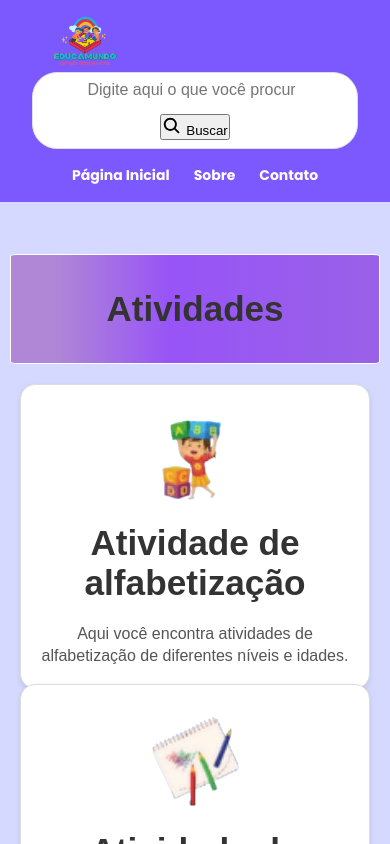
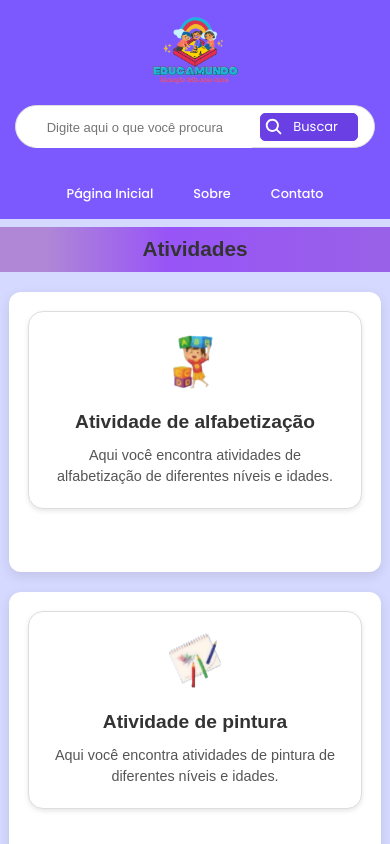
Before and after one commit to LeviGabriel867/EducaMundo, a React (Vite) app in the folder front-end/: page /Activities in a window 390 px wide. Shown: the top 844 px of the page. Built offline with nearby package versions, Linux system fonts and the light colour scheme.

Commit message:
style: Estilização de terla de atividades e barra de pesquisa

```diff
--- a/front-end/src/components/Pages/activities/Activities.css
+++ b/front-end/src/components/Pages/activities/Activities.css
@@ -1,132 +1,84 @@
-.father {
-    display: flex;
-    align-items: center;
-    flex-direction: column;
-    justify-content: center;
-}
-/* UploadActivities.css */
-
-.containerActivities {
-    width: 100%;
-    padding: 20px;
-    box-sizing: border-box;
-    text-align: center; /* Centraliza o título */
-}
-
-.containerActivities h1 {
-    font-size: 2.2rem; /* Reduz o tamanho da fonte do título */
-    margin-bottom: 20px;
-}
-
-.containerActivities ul {
-    list-style: none; /* Remove os marcadores da lista */
-    padding: 0;
-}
-
-.containerActivities li {
-    margin-bottom: 20px;
-    padding: 15px;
-    border: 1px solid #ddd;
-    border-radius: 8px;
-    text-align: left; /* Alinha o conteúdo do item à esquerda */
-}
-
-.containerActivities h2 {
-    font-size: 1.5rem;
-    margin-bottom: 10px;
-}
-
-.containerActivities h3 {
-    font-size: 1.1rem;
-    color: #555;
-}
-
-.containerActivities img {
-    max-width: 100%;
-    height: auto;
-    border-radius: 5px;
-    margin-top: 10px;
-}
-
-.paragraph {
-    display: flex;
-    margin: auto;
-    padding: 10px;
-    text-align: center;
-    background-color: rgb(172, 235, 243);
-    border: 1px solid rgb(255, 255, 255);
-    border-radius: 2%;
-    margin-bottom: 5%;
-    margin-top: 5%;
-    justify-content: center;
-    width: 40%;
-}
-
-.father p {
-    width: auto;
-    text-align: center;
-    margin: auto;
-    font-size: 20px;
-    align-items: center;
-    flex-direction: column;
-}
+/* No seu arquivo Activities.css */
 
 .containerActivities {
     display: flex;
-    flex-direction: column;
-    align-items: center;
+    flex-wrap: wrap;
+    gap: 1.5rem; /* Aumente o GAP se quiser mais espaço ENTRE os cards */
     justify-content: center;
-    gap: 10px;
-    width: 100%; /* Largura total do contêiner */
-    box-sizing: border-box; /* Inclui padding e borda na largura */
+    width: 100%;
+    padding: 20px 0;
+    box-sizing: border-box;
 }
 
-/* Media Query para telas menores que 400px */
-@media (max-width: 400px) {
-    .father {
-        width: 90%; /* Aumenta a largura para preencher a tela */
-        margin: 0 auto; /* Centraliza horizontalmente */
-        padding: 10px; /* Adiciona um pequeno padding */
+.button-activities {
+    background-color: white; /* Garante o fundo branco do card */
+    border-radius: 12px;     /* Cantos mais arredondados (opcional) */
+    box-shadow: 0 4px 12px rgba(0, 0, 0, 0.1); /* Sombra mais pronunciada (opcional) */
+
+    /* --- Chave para aumentar o tamanho --- */
+    flex-basis: 350px;   /* Define uma largura base MAIOR (ajuste o valor) */
+    flex-grow: 1;        /* Permite crescer se houver espaço */
+    max-width: 450px;    /* Define uma largura máxima (ajuste o valor) */
+    padding: 1.5rem;     /* Aumenta o espaçamento INTERNO (ajuste o valor) */
+    min-height: 200px;   /* Define uma altura mínima (opcional, ajuste) */
+    /* --- Fim da chave --- */
+
+    /* Garante que o conteúdo interno se organize bem (se necessário) */
+    display: flex;
+    flex-direction: column;
+    align-items: center; /* Centraliza conteúdo horizontalmente */
+    text-align: center;  /* Centraliza texto */
+    box-sizing: border-box;
+    transition: transform 0.2s ease, box-shadow 0.2s ease; /* Efeito suave (opcional) */
+}
+
+/* Opcional: Efeito hover */
+.button-activities:hover {
+    transform: translateY(-5px);
+    box-shadow: 0 8px 16px rgba(0, 0, 0, 0.15);
+}
+
+
+/* Ajustes nos elementos internos para aproveitar o espaço extra */
+/* (Você PRECISA saber as classes ou tags corretas DENTRO do componente ButtonActivities) */
+/* Exemplo - adapte às suas classes reais */
+.button-activities img { /* Se a imagem estiver diretamente dentro */
+    width: 70px;  /* Aumenta tamanho da imagem (ajuste) */
+    height: 70px;
+    margin-bottom: 1rem; /* Mais espaço abaixo da imagem */
+    object-fit: contain;
+}
+
+.button-activities h1 { /* Se o H1 estiver diretamente dentro */
+    font-size: 1.3rem; /* Aumenta fonte do título (ajuste) */
+    margin-bottom: 0.75rem; /* Espaço abaixo do título */
+}
+
+.button-activities p { /* Se o parágrafo estiver diretamente dentro */
+    font-size: 1rem; /* Aumenta fonte do parágrafo (ajuste) */
+    color: #555;
+    line-height: 1.5;
+}
+
+/* Adapte as Media Queries se necessário para ajustar os tamanhos em telas menores */
+@media (max-width: 480px) {
+    .button-activities {
+        flex-basis: calc(100% - 2rem); /* Ocupa quase toda a largura, com margem */
+        max-width: none; /* Remove limite máximo */
+        padding: 1.2rem;
+        min-height: auto; /* Deixa altura ser automática */
     }
-
-    .paragraph {
-        padding: 6px; /* Reduz o padding */
-        font-size: 14px; /* Reduz o tamanho da fonte */
-        width: 70%; /* Aumenta a largura */
-        margin-top: 3%; /* Ajusta as margens */
-        margin-bottom: 3%;
+    .button-activities img {
+        width: 60px;
+        height: 60px;
     }
-
-    .father p {
-        font-size: 16px; /* Reduz o tamanho da fonte */
+     .button-activities h1 {
+        font-size: 1.2rem;
     }
-
-    .footer p {
-        font-size: 0.75rem; /* Reduz ainda mais para telas menores */
-        width: 95%; /* Aumenta a largura */
-        font-weight: bold;
-        text-align: center; /* Garante que o texto esteja centralizado */
+     .button-activities p {
+        font-size: 0.9rem;
     }
-
     .containerActivities {
-        margin-top: 0;
-        margin-bottom: 0;
-        gap: 1px; /* Reduz o espaçamento entre os botões */
-    }
-
-    .containerActivities p {
-        font-size: 16px; /* Mantém um tamanho legível */
+        gap: 1rem; /* Menor gap em telas pequenas */
     }
 }
-
-/* Media Query para telas menores que 320px */
-@media (max-width: 320px) {
-    .paragraph {
-        font-size: 12px; /* Reduz ainda mais o tamanho da fonte */
-        width: 80%; /* Aumenta a largura */
-    }
-
-    .footer p {
-        font-size: 0.7rem; /* Ajusta ainda mais para telas pequenas */
-    }
-}
--- a/front-end/src/components/Pages/interactiveVideos/InteractiveVideos.css
+++ b/front-end/src/components/Pages/interactiveVideos/InteractiveVideos.css
@@ -23,6 +23,13 @@
     color: #333; /* Adjust as needed */
     text-align: center;
     width: 100%; /*  Good for responsiveness */
+}
+.video-container{
+    width: 80%;
+    margin: 0 auto;
+    align-items: center;
+    justify-content: center;
+    flex-direction: column;
 }
 
 .containerActivities {
--- a/front-end/src/components/Pages/interactiveVideos/InteractiveVideos.jsx
+++ b/front-end/src/components/Pages/interactiveVideos/InteractiveVideos.jsx
@@ -1,4 +1,4 @@
-import { useState, useEffect } from "react";
+ import { useState, useEffect } from "react";
 import ReactPlayer from "react-player";
 import ButtonActivities from "../../button/buttonActivities/ButtonActivities.jsx";
 import Header from "../../header/Header.jsx";
--- a/front-end/src/components/Pages/servicesSystem/ServicesSystem.css
+++ b/front-end/src/components/Pages/servicesSystem/ServicesSystem.css
@@ -293,3 +293,23 @@ body {
     margin: 2rem auto;
     padding: 10px 25px;
 }
+@media(max-width: 400px){
+    .services-system__main-image{
+        height: 25%;
+        width: 20%;
+        margin: 0%;
+    }
+    .services-system__main-content{
+        height: auto;
+
+        padding: 0%;
+        padding-top: 15px;
+        margin-bottom: 5%;
+    }
+    .services-system__text-section h2{
+        font-size: 1.1rem;
+    }
+    .services-system__options-container{
+        width: 100%;
+    }
+}
--- a/front-end/src/components/games/pageGame/HomePageGames.css
+++ b/front-end/src/components/games/pageGame/HomePageGames.css
@@ -5,12 +5,12 @@
         #9854f7 43%,
         #9961e7 100%
     );
-    padding: 11vh;
+    padding: 6vh;
     align-items: center;
     flex-direction: column;
     width: 100%;
     margin-top: 5vh;
-    margin-bottom: 0;
+    margin-bottom: 3vh;
 }
 #paragraphOne{
     font-size: 1.55rem;
@@ -22,8 +22,11 @@
 
 @media(max-width:400px){
     .paragraph{
-        padding: 4vh;
-        font-size: 35px;
+        padding: 1.2vh;
+        font-size: 1.3rem;
+        width: 100%;
+        margin: 0%;
+        margin-top: 1vh;
 
     }
     #paragraphOne{
--- a/front-end/src/components/header/Header.css
+++ b/front-end/src/components/header/Header.css
@@ -1,23 +1,170 @@
+
 .services-system__header {
     display: flex;
     justify-content: space-between;
     align-items: center;
-    padding: 1rem 2rem; /* Usa rem para padding */
-    background-color:#7C58FF ; /* Cor de fundo do cabeçalho */
-    box-shadow: 0 2px 4px rgba(255, 2, 2, 0.1); /* Sombra sutil */
+    padding: 1rem 2rem;
+    background-color: #7C58FF;
+    box-shadow: 0 2px 4px rgba(0, 0, 0, 0.1);
+    gap: 1rem;
 }
 
-@media (max-width: 600px) {
+
+.services-system__logo {
+    height: 40px;
+    display: block;
+}
+
+
+.services-system__search-bar {
+    display: flex;
+    align-items: center;
+    flex-grow: 1;
+    max-width: 600px;
+}
+
+.services-system__search-bar input[type="text"] {
+    flex: 1;
+    padding: 10px 15px;
+    border: 1px solid #ccc;
+    border-radius: 5px 0 0 5px;
+    font-size: 16px;
+    min-width: 0;
+    border: none;
+    box-sizing: border-box;
+    height: 42px;
+}
+
+/* Foco no input */
+.services-system__search-bar input[type="text"]:focus {
+    outline: none;
+    border-color: #7C58FF;
+    z-index: 1;
+    position: relative;
+}
+.services-system__search-bar label {
+    display: flex;
+    align-items: center;
+    cursor: pointer;
+    color: #ffffff;
+    white-space: nowrap;
+    border-radius: 5px;
+}
+
+/* Label estilizado como Botão */
+.header-button {
+    display: flex;
+    align-items: center;
+    gap: 5px;
+
+    background-color: #6A40E5;
+    color: white;
+    border: 1px solid #6A40E5;
+    padding: 10px 20px;
+    font-size: 16px;
+    cursor: pointer;
+    border-radius: 0 5px 5px 0;
+    white-space: nowrap;
+    flex-shrink: 0;
+    box-sizing: border-box;
+    height: 42px;
+    transition: background-color 0.2s ease;
+}
+
+/* Hover/Focus no Label/Botão */
+.header-button:hover,
+.header-button:focus {
+    background-color: #5830C0;
+    border-color: #5830C0;
+    outline: none;
+}
+
+/* Ícone dentro do Label/Botão */
+.header-icon {
+    font-size: 1.1em;
+    display: block;
+}
+
+
+
+.services-system__nav {
+    list-style: none;
+    padding: 0;
+    margin: 0;
+    display: flex;
+    gap: 1.5rem;
+    flex-shrink: 0;
+}
+
+.services-system__nav li a {
+    text-decoration: none;
+    color: white;
+    font-weight: 500;
+    white-space: nowrap;
+}
+.services-system__nav li a:hover {
+    text-decoration: underline;
+}
+
+
+@media (max-width: 768px) {
     .services-system__header {
         flex-direction: column;
         align-items: stretch;
+        padding: 1rem;
+        gap: 0.8rem;
+    }
+
+    .services-system__header > a:first-child {
+       display: flex;
+       justify-content: center;
+       margin-bottom: 0.5rem;
+    }
+
+
+    .services-system__search-bar {
+        max-width: none;
+        order: 2;
+    }
+
+    .services-system__nav {
+        flex-direction: row; /* Mantem nav em linha, mas centralizado */
+        justify-content: center;
+        flex-wrap: wrap; /* Permite quebrar linha se não couber */
+        gap: 1rem; /* Ajusta espaçamento */
+        order: 3; /* Coloca a navegação por último */
+        margin-top: 0.5rem; /* Espaço acima da nav */
     }
 }
 
-@media (max-width: 600px) {
-    /* ... (seus estilos para mobile - já estão bons) ... */
-    .services-system__header {
-        flex-direction: column;
-        align-items: stretch;
+@media (max-width: 480px) {
+     .services-system__nav {
+        gap: 0.8rem; /* Menor espaço entre links em telas muito pequenas */
+        font-size: 0.9em; /* Reduz um pouco a fonte */
     }
+    .services-system__logo{
+        width: 40%;
+        height: 30%;
+    }
+
+     .header-button {
+        padding: 10px 15px; /* Menos padding lateral no botão */
+     }
+     .services-system__search-bar{
+        height: 43px;
+     }
+     .services-system__search-bar input::placeholder{
+        font-size: 13px;
+
+     }
+     .header-button{
+        width: 30%;
+        height: auto;
+        font-size: 13px;
+        padding: 3px;
+     }
+     .services-system__nav{
+        gap: 40px;
+        font-size: 0.8rem;
+     }
 }
--- a/front-end/src/components/header/Header.jsx
+++ b/front-end/src/components/header/Header.jsx
@@ -8,10 +8,26 @@ import './Header.css';
 function Header() {
     const { searchQuery, setSearchQuery } = useSearch(); // Usa o contexto
 
+    // Esta função agora pode ser chamada tanto pelo onSubmit do form
+    // quanto pelo onClick do label.
     const handleSearch = (e) => {
+        // Previne o comportamento padrão (recarregar a página no submit do form)
+        // ou qualquer comportamento padrão do clique no label, se houver.
+        if (e && typeof e.preventDefault === 'function') {
             e.preventDefault();
-        // O termo de busca será atualizado no contexto
+        }
+        // Atualiza o termo de busca no contexto
+        console.log("Buscando por:", searchQuery.trim()); // Adicione um log para depuração
         setSearchQuery(searchQuery.trim());
+        // Aqui você pode adicionar lógica para redirecionar para uma página de resultados, se necessário
+        // Ex: navigate(`/search?q=${searchQuery.trim()}`); (precisaria importar useNavigate)
+    };
+
+    // Função para lidar com Enter no input (opcional, pois o form já faz isso)
+    const handleKeyDown = (e) => {
+        if (e.key === 'Enter') {
+            handleSearch(e); // Chama a mesma lógica de busca
+        }
     };
 
     return (
@@ -19,23 +35,33 @@ function Header() {
                 <Link to="/">
                     <img src={educaMundoLogo} alt="Logo EducaMundo" className="services-system__logo" />
                 </Link>
-            <form className="services-system__search-bar" onSubmit={handleSearch}>
+                <div className="services-system__search-bar" onSubmit={handleSearch}>
                     <input
                     type="text"
-                    id="searchInput"
+                    id="headerInput"
                     placeholder="Digite aqui o que você procura"
                     value={searchQuery}
                     onChange={(e) => setSearchQuery(e.target.value)} // Atualiza o estado no contexto
+                    onKeyDown={handleKeyDown} // Opcional: Garante Enter se o form falhar
                     />
-                <button type="submit" className="search-button">
+                    <label htmlFor="headerInput"
+                    onClick={handleSearch}
+                    role="button"
+                    className="header-button"
+                    tabIndex={0}
+                    onKeyDown={(e) => { if (e.key === 'Enter' || e.key === ' ') handleSearch(e); }} // Permite acionar com Enter/Espaço quando focado
+                >
                         <IoSearch className="search-icon" />
                         Buscar
-                </button>
-            </form>
+                    </label>
+                </div>
+
+
+
                 <ul className="services-system__nav">
                     <li><Link to="/">Página Inicial</Link></li>
-                <li><Link to="/sobre">Sobre</Link></li>
-                <li><Link to="/contato">Contato</Link></li>
+                    <li><Link to="/sobre">Sobre</Link></li> {/* Adicione rotas corretas */}
+                    <li><Link to="/contato">Contato</Link></li> {/* Adicione rotas corretas */}
                 </ul>
             </div>
     );
```
Lines whose indentation alone changed are shown as unchanged.
